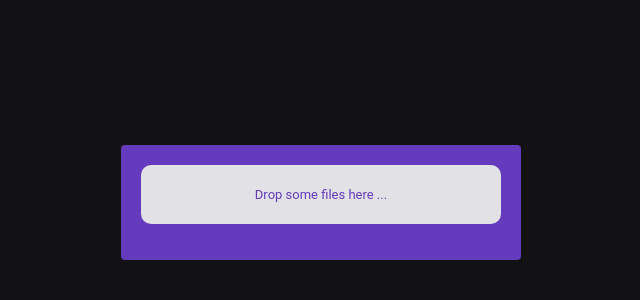
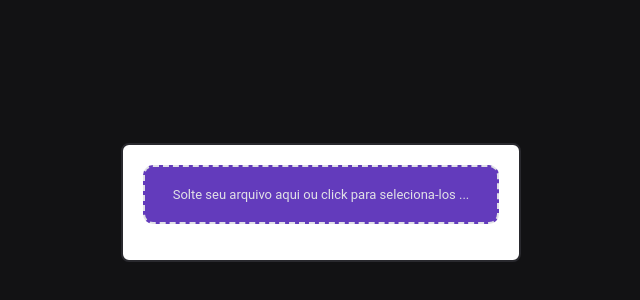
Before and after one commit to ottonSam/biguew-box, a React (Create React App) app: page / in a window 1280 px wide. Shown: the part 198-498 px from the top of the page, without its empty margins (319-959 px from the left). Built offline with nearby package versions, Linux system fonts and the light colour scheme.

Commit message:
update: corrige UI

```diff
--- a/src/components/Upload/index.tsx
+++ b/src/components/Upload/index.tsx
@@ -1,7 +1,14 @@
 import React, { useState } from "react";
 
 import { useDropzone } from "react-dropzone";
-import { DragContainer, FilesPreview, IframeBox, Image } from "./styles";
+import {
+  DragContainer,
+  ErrorFiles,
+  FilesPreview,
+  IframeBox,
+  Image,
+  SubmitButton,
+} from "./styles";
 
 const Upload: React.FC = () => {
   const [file, setFile] = useState<any>();
@@ -40,18 +47,25 @@ const Upload: React.FC = () => {
     </div>
   );
 
-  console.log(file);
+  file && console.log(file);
 
   return (
     <>
       <DragContainer {...getRootProps({ className: "dropzone" })}>
         <input {...getInputProps()} />
-        <p>Drop some files here ...</p>
+        <p>Solte seu arquivo aqui ou click para seleciona-los ...</p>
       </DragContainer>
       <FilesPreview>{file?.preview ? Preview : ""}</FilesPreview>
-      <div>
-        {reject && <p>Os arquivos que você tentou enviar não são aceitos</p>}
-      </div>
+      <ErrorFiles>
+        {reject && (
+          <p>
+            O arquivo que você tentou enviar não são aceitos, note que apenas é
+            aceito um único arquivo podendo ter as seguintes extensões (.pdf,
+            .png, .jpg, .jpeg)
+          </p>
+        )}
+      </ErrorFiles>
+      {file && <SubmitButton>Enviar</SubmitButton>}
     </>
   );
 };
--- a/src/components/Upload/styles.ts
+++ b/src/components/Upload/styles.ts
@@ -18,9 +18,31 @@ export const FilesPreview = styled.div`
 
 export const DragContainer = styled.div`
   padding: 20px 10px;
-  border: 2px solid ${(props) => props.theme.colors.text};
+  color: ${(props) => props.theme.colors.text};
+  text-align: center;
+  background-color: ${(props) => props.theme.colors.primary};
+  border: 2px dashed ${(props) => props.theme.colors.text};
   border-radius: 10px;
-  background-color: ${(props) => props.theme.colors.text};
-  color: ${(props) => props.theme.colors.primary};
-  text-align: center;
+  cursor: pointer;
 `;
+
+export const SubmitButton = styled.button`
+  padding: 15px;
+  margin: auto;
+  margin-top: 1rem;
+  width: 100%;
+  max-width: 200px;
+  font-size: 16px;
+  font-weight: 700;
+  color: ${(props) => props.theme.colors.text};
+  display: flex;
+  justify-content: center;
+  background: ${(props) => props.theme.colors.primary};
+  border: none;
+  border-radius: 4px;
+  cursor: pointer;
+`;
+
+export const ErrorFiles = styled.div`
+  color: ${(props) => props.theme.colors.background};
+`;
--- a/src/styles.ts
+++ b/src/styles.ts
@@ -11,7 +11,8 @@ export const Content = styled.div`
   width: 100%;
   max-width: 400px;
   margin: 30px;
-  background: ${(props) => props.theme.colors.primary};
-  border-radius: 4px;
+  background: #fff;
+  border: 2px solid ${(props) => props.theme.colors.border};
+  border-radius: 8px;
   padding: 20px;
 `;
```
